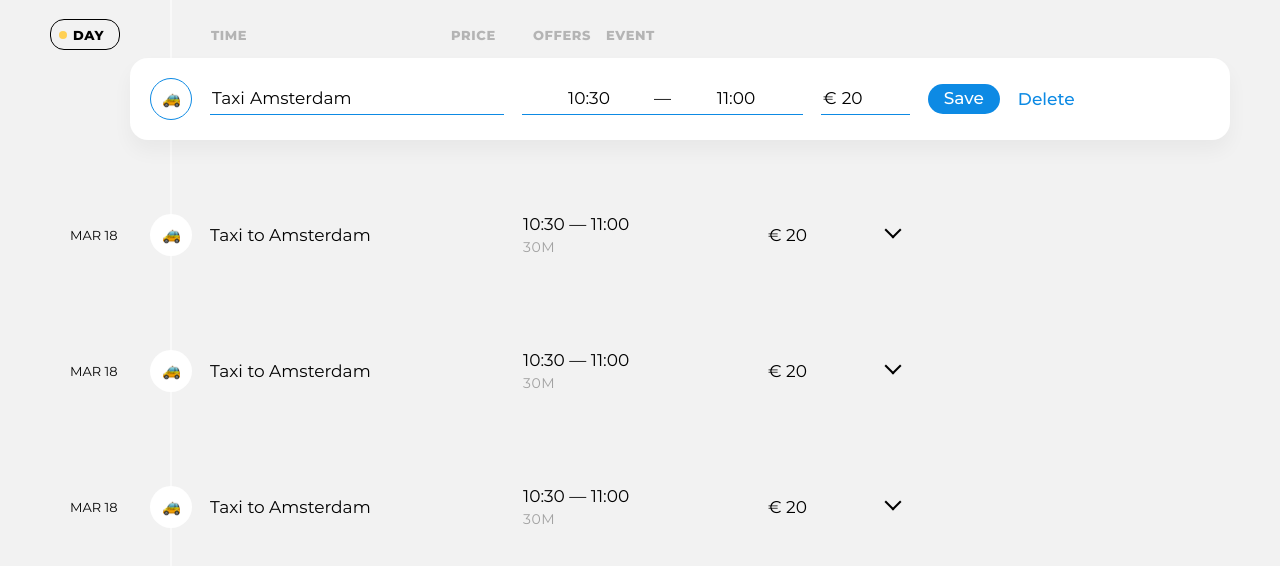
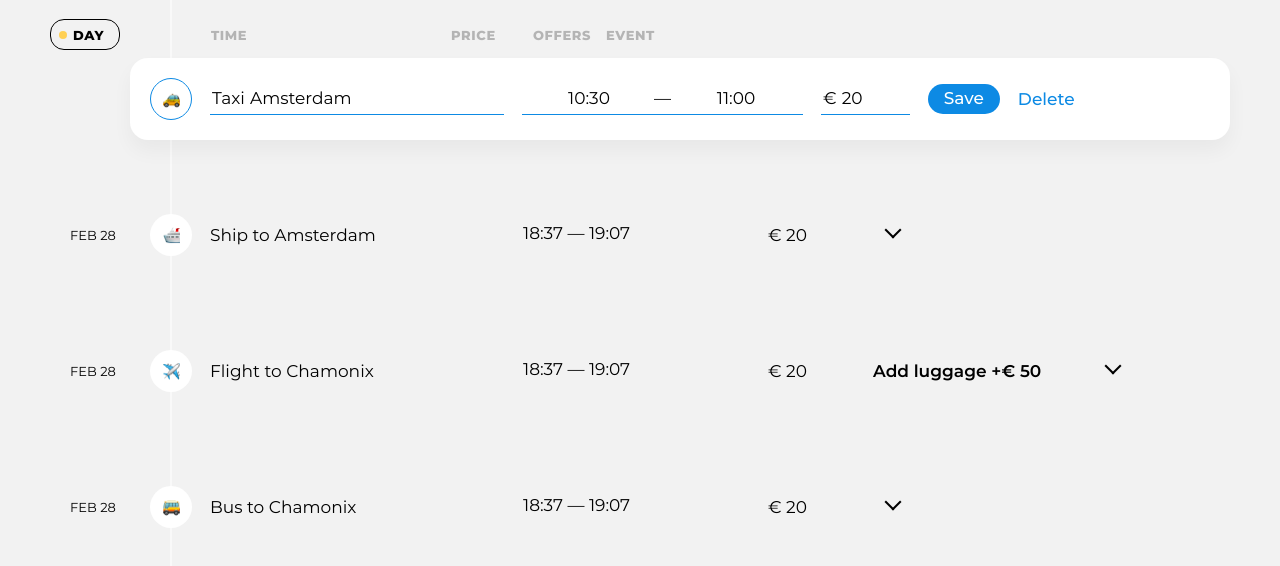
Before and after one commit to htmlacademy-univer-js2/2623521-big-trip-6, a website built with webpack: page public/index.html in a window 1280 px wide. Shown: the part 92-658 px from the top of the page. Built offline with nearby package versions, Linux system fonts and the light colour scheme.

Commit message:
module2-task1

```diff
--- a/src/main.js
+++ b/src/main.js
@@ -1,4 +1,12 @@
 import Presenter from './presenter.js';
+import PointsModel from './model/points-model.js';
+import { destinations, offersByType, generatePoints } from './mock/mock.js';
 
-const presenter = new Presenter();
+const pointsModel = new PointsModel({
+  points: generatePoints(3),
+  destinations,
+  offersByType,
+});
+
+const presenter = new Presenter(pointsModel);
 presenter.init();
--- /dev/null
+++ b/src/mock/mock.js
@@ -0,0 +1,61 @@
+import { nanoid } from 'nanoid';
+
+const pointTypes = ['taxi', 'bus', 'train', 'ship', 'drive', 'flight', 'check-in', 'sightseeing', 'restaurant'];
+
+const destinations = [
+  {
+    id: 'dest1',
+    name: 'Amsterdam',
+    description: 'Amsterdam is the capital of the Netherlands.',
+    pictures: [
+      { src: 'img/photos/1.jpg', description: 'Amsterdam' },
+      { src: 'img/photos/2.jpg', description: 'Amsterdam canal' }
+    ],
+  },
+  {
+    id: 'dest2',
+    name: 'Chamonix',
+    description: 'Chamonix is a resort area near Mont Blanc.',
+    pictures: [
+      { src: 'img/photos/3.jpg', description: 'Chamonix' }
+    ],
+  },
+];
+
+const offersByType = {
+  taxi: [
+    { id: 'o1', title: 'Order Uber', price: 20 },
+    { id: 'o2', title: 'Switch to comfort', price: 80 },
+  ],
+  flight: [
+    { id: 'o3', title: 'Add luggage', price: 50 },
+    { id: 'o4', title: 'Business class', price: 120 },
+  ],
+};
+
+const getRandomItem = (items) => items[Math.floor(Math.random() * items.length)];
+
+const generatePoint = () => {
+  const type = getRandomItem(pointTypes);
+  const destination = getRandomItem(destinations);
+  const possibleOffers = offersByType[type] ?? [];
+  const offersIds = possibleOffers.slice(0, 1).map((o) => o.id);
+
+  const dateFrom = new Date();
+  const dateTo = new Date(dateFrom.getTime() + 30 * 60 * 1000);
+
+  return {
+    id: nanoid(),
+    type,
+    destinationId: destination.id,
+    offersIds,
+    basePrice: 20,
+    dateFrom,
+    dateTo,
+    isFavorite: false,
+  };
+};
+
+const generatePoints = (count = 3) => Array.from({ length: count }, generatePoint);
+
+export { destinations, offersByType, generatePoints };
--- /dev/null
+++ b/src/model/points-model.js
@@ -0,0 +1,31 @@
+export default class PointsModel {
+  #points = [];
+  #destinations = [];
+  #offersByType = {};
+
+  constructor({ points, destinations, offersByType }) {
+    this.#points = points;
+    this.#destinations = destinations;
+    this.#offersByType = offersByType;
+  }
+
+  get points() {
+    return this.#points;
+  }
+
+  get destinations() {
+    return this.#destinations;
+  }
+
+  get offersByType() {
+    return this.#offersByType;
+  }
+
+  getDestinationById(id) {
+    return this.#destinations.find((d) => d.id === id);
+  }
+
+  getOffersByType(type) {
+    return this.#offersByType[type] ?? [];
+  }
+}
--- a/src/presenter.js
+++ b/src/presenter.js
@@ -7,30 +7,32 @@ import TripEventView from './view/trip-event-view.js';
 import EditFormView from './view/edit-form-view.js';
 
 export default class Presenter {
-  constructor() {
+  constructor(pointsModel) {
+    this.pointsModel = pointsModel;
     this.filtersContainer = document.querySelector('.trip-controls__filters');
     this.tripEventsContainer = document.querySelector('.trip-events');
   }
 
   init() {
-    // Filters (1)
     render(new FiltersView(), this.filtersContainer, RenderPosition.BEFOREEND);
-
-    // Sort (1)
     render(new SortView(), this.tripEventsContainer, RenderPosition.BEFOREEND);
 
-    // List container
-    const tripList = new TripListView();
-    render(tripList, this.tripEventsContainer, RenderPosition.BEFOREEND);
+    const list = new TripListView();
+    render(list, this.tripEventsContainer, RenderPosition.BEFOREEND);
 
-    const listElement = tripList.getElement();
+    const listElement = list.getElement();
 
-    // Edit form (1) — first in list
-    render(new EditFormView(), listElement, RenderPosition.AFTERBEGIN);
+    // Edit form primero (como antes)
+    const firstPoint = this.pointsModel.points[0];
+    render(new EditFormView(firstPoint), listElement, RenderPosition.AFTERBEGIN);
 
-    // Events (3)
-    for (let i = 0; i < 3; i++) {
-      render(new TripEventView(), listElement, RenderPosition.BEFOREEND);
+    // Render puntos desde el model
+    for (const point of this.pointsModel.points) {
+      const destination = this.pointsModel.getDestinationById(point.destinationId);
+      const offers = this.pointsModel.getOffersByType(point.type)
+        .filter((o) => point.offersIds.includes(o.id));
+
+      render(new TripEventView({point, destination, offers}), listElement, RenderPosition.BEFOREEND);
     }
   }
 }
--- a/src/view/trip-event-view.js
+++ b/src/view/trip-event-view.js
@@ -1,28 +1,71 @@
 import AbstractView from './abstract-view';
 
+const capitalize = (word) => word[0].toUpperCase() + word.slice(1);
+
 export default class TripEventView extends AbstractView {
+  #point;
+  #destination;
+  #offers;
+
+  constructor({point, destination, offers}) {
+    super();
+    this.#point = point;
+    this.#destination = destination;
+    this.#offers = offers;
+  }
+
   get template() {
+    const {type, basePrice, dateFrom, dateTo} = this.#point;
+    const destinationName = this.#destination?.name ?? '';
+
+    const start = new Date(dateFrom);
+    const end = new Date(dateTo);
+
+    const startTime = start.toLocaleTimeString('en-GB', {hour: '2-digit', minute: '2-digit'});
+    const endTime = end.toLocaleTimeString('en-GB', {hour: '2-digit', minute: '2-digit'});
+
+    const month = start.toLocaleString('en-US', {month: 'short'}).toUpperCase();
+    const day = String(start.getDate()).padStart(2, '0');
+
+    const offersTemplate = this.#offers.length
+      ? `<h4 class="visually-hidden">Offers:</h4>
+         <ul class="event__selected-offers">
+           ${this.#offers.map((offer) => `
+             <li class="event__offer">
+               <span class="event__offer-title">${offer.title}</span>
+               +€&nbsp;<span class="event__offer-price">${offer.price}</span>
+             </li>
+           `).join('')}
+         </ul>`
+      : '';
+
     return `
       <li class="trip-events__item">
         <div class="event">
-          <time class="event__date" datetime="2019-03-18">MAR 18</time>
+          <time class="event__date" datetime="${dateFrom}">${month} ${day}</time>
+
           <div class="event__type">
-            <img class="event__type-icon" width="42" height="42" src="img/icons/taxi.png" alt="Event type icon">
+            <img class="event__type-icon" width="42" height="42"
+              src="img/icons/${type}.png" alt="Event type icon">
           </div>
-          <h3 class="event__title">Taxi to Amsterdam</h3>
+
+          <h3 class="event__title">${capitalize(type)} to ${destinationName}</h3>
 
           <div class="event__schedule">
             <p class="event__time">
-              <time class="event__start-time" datetime="2019-03-18T10:30">10:30</time>
+              <time class="event__start-time" datetime="${dateFrom}">${startTime}</time>
               —
-              <time class="event__end-time" datetime="2019-03-18T11:00">11:00</time>
+              <time class="event__end-time" datetime="${dateTo}">${endTime}</time>
             </p>
-            <p class="event__duration">30M</p>
           </div>
 
           <p class="event__price">
-            € <span class="event__price-value">20</span>
+            € <span class="event__price-value">${basePrice}</span>
           </p>
+
+          <div class="event__offers">
+            ${offersTemplate}
+          </div>
 
           <button class="event__rollup-btn" type="button">
             <span class="visually-hidden">Open event</span>
```
Also changed, not shown: build/index.html, 3 other files.
